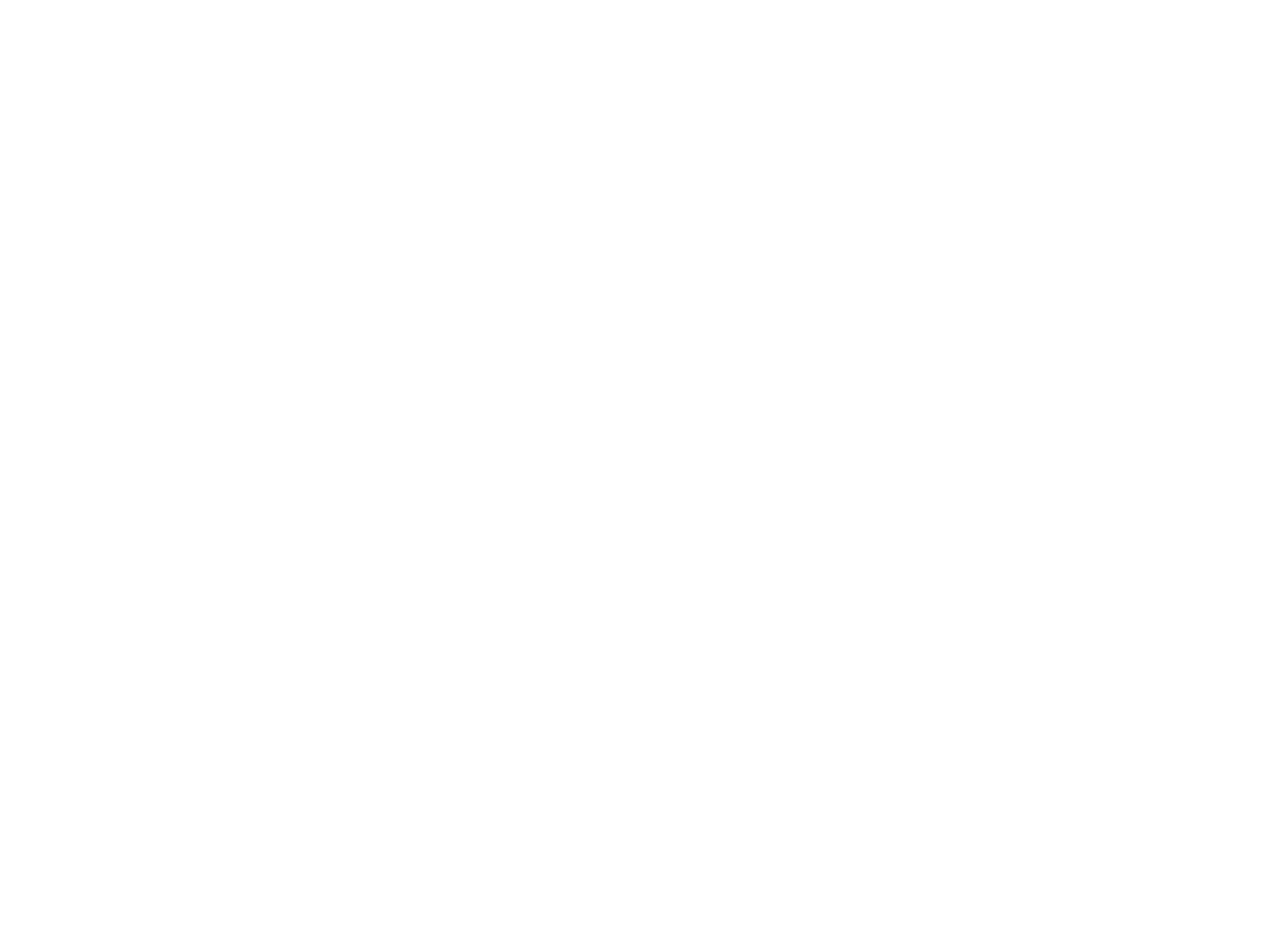
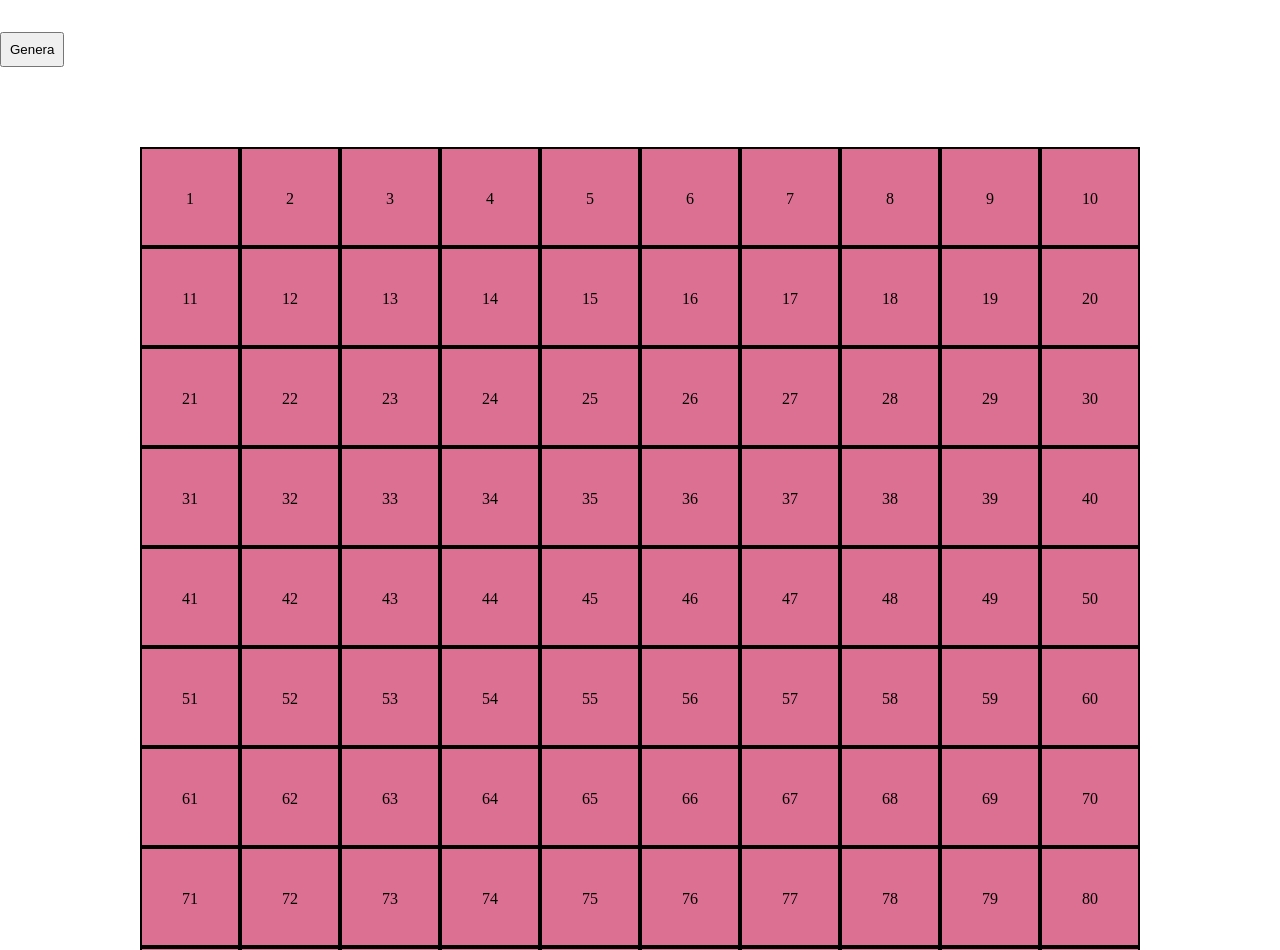
Before and after one commit to ghiottoandrea/js-campominato-grid, a plain HTML site: page index.html in a window 1280 px wide. Shown: the top 950 px of the page. Before the commit the page ends 800 px from the top, so only its background shows below. Drawn offline with Linux system fonts and the light colour scheme.

Commit message:
add grid

```diff
--- a/assets/css/style.css
+++ b/assets/css/style.css
@@ -0,0 +1,37 @@
+*{
+    margin: 0;
+    padding: 0;
+    box-sizing: border-box;
+}
+
+#container{
+    display: flex;
+    flex-wrap: wrap;
+    margin: 3rem auto;
+    max-width: 1000px;
+}
+#btn{
+margin: 2rem 0;
+padding: 0.5rem;
+}
+
+.box{
+    width: 100px;
+    height: 100px;
+    background-color: palevioletred;
+    border: 2px solid black;
+    text-align: center;
+    line-height: 100px;
+}
+
+.blue{
+    background-color: rgb(21, 208, 237);
+}
+
+.active{
+    display: flex;
+}
+
+.vanish{
+    display: none;
+}
--- a/assets/js/main.js
+++ b/assets/js/main.js
@@ -1,4 +1,13 @@
 
 //- Creo un pulsante e al click gli assegno la classe active per generare una tabella
-//- Creo una tabella di 10 righe fino a 100
-//- Al click della casella cambia colore e manda un massaggio in console con il numero
+
+
+//- Creo una tabella di 10 X 10
+const containerEl = document.getElementById(`container`)
+let numb = 0
+
+for (let i = 0; i < 100; i++) {
+    numb += 1
+    let markup = `<div class="box">${numb}</div>`
+    containerEl.insertAdjacentHTML(`beforeend`, markup)
+}
--- a/index.html
+++ b/index.html
@@ -1,14 +1,23 @@
 <!DOCTYPE html>
 <html lang="en">
+
 <head>
     <meta charset="UTF-8">
     <meta name="viewport" content="width=device-width, initial-scale=1.0">
     <title>Grid</title>
     <link rel="stylesheet" href="./assets/css/style.css">
 </head>
+
 <body>
+    <div class="col-12">
+        <button id="btn">Genera</button>
+    </div>
 
+    <div id="container">
+
+    </div>
 
     <script src="./assets/js/main.js"></script>
 </body>
+
 </html>
```
